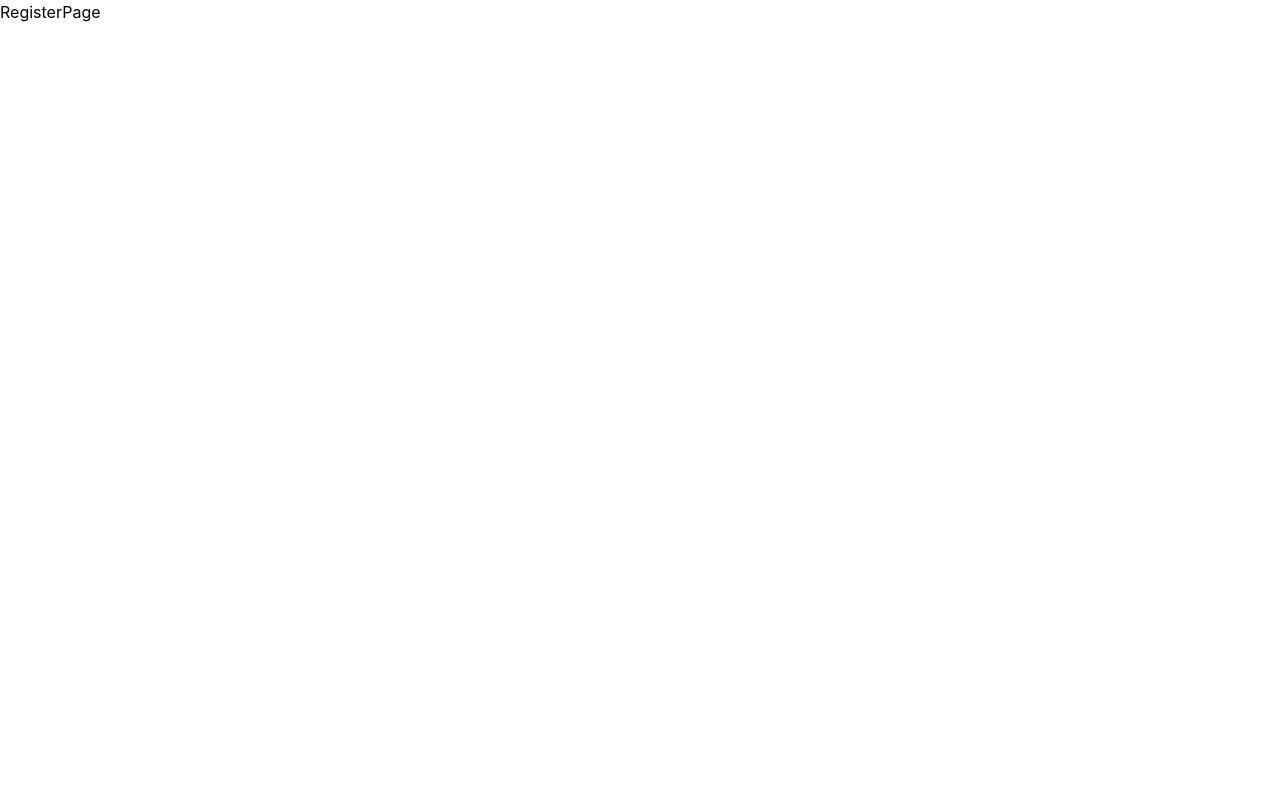
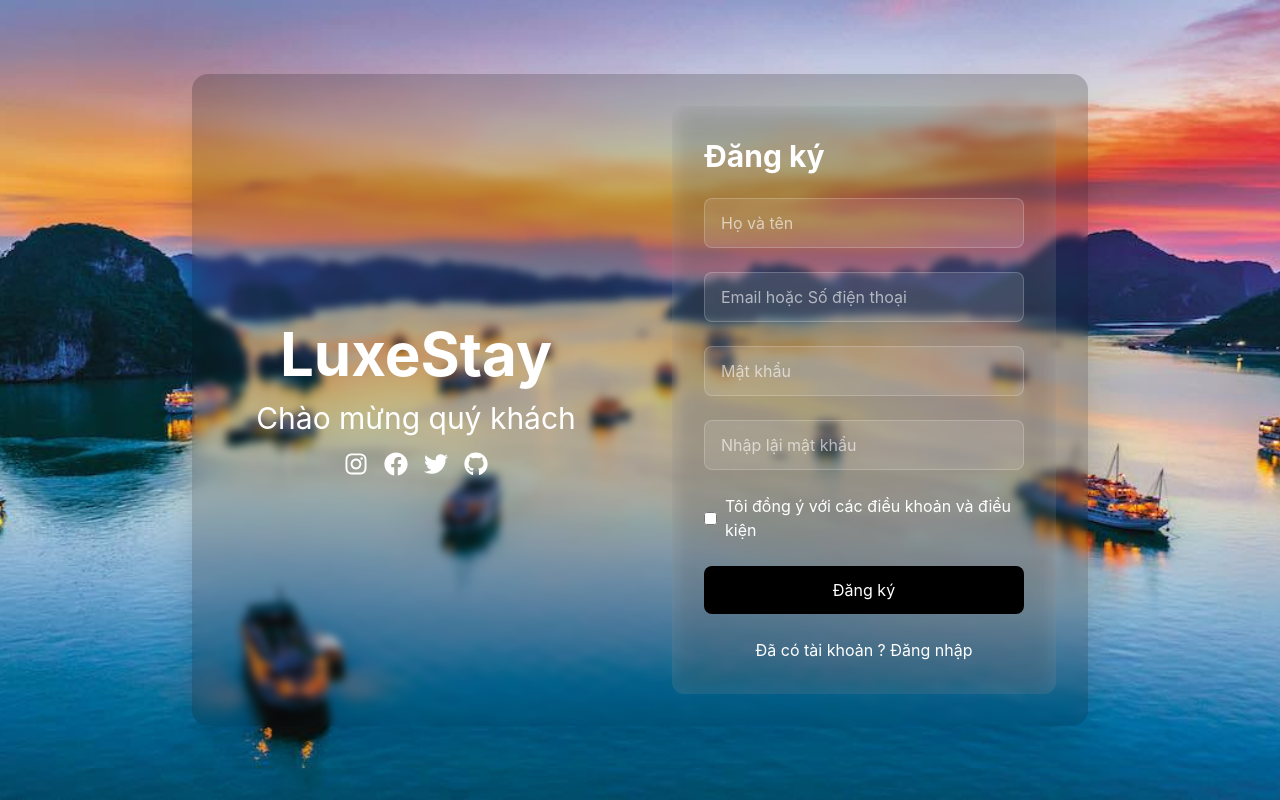
Before and after one commit to Toantapcode/CDTN23-24, a React (Create React App) app: page /register in a window 1280 px wide. Built offline with nearby package versions, Linux system fonts and the light colour scheme.

Commit message:
giao diện login và register

```diff
--- a/package.json
+++ b/package.json
@@ -6,6 +6,7 @@
     "cra-template": "1.2.0",
     "react": "^19.0.0",
     "react-dom": "^19.0.0",
+    "react-icons": "^5.4.0",
     "react-router-dom": "^7.0.2",
     "react-scripts": "5.0.1"
   },
--- a/src/component/pages/LoginPage/index.js
+++ b/src/component/pages/LoginPage/index.js
@@ -1,6 +1,74 @@
+import React from 'react'
+import { FaInstagram, FaFacebook, FaTwitter, FaGithub } from 'react-icons/fa'
+
 function LoginPage() {
     return (
-        <div>LoginPage</div>
+        <div className="min-h-screen w-full bg-cover bg-center flex items-center justify-center p-4"
+            style={{ backgroundImage: `url(${require('../../../assets/image/bglogin.jpg')})` }}>
+            <div className="w-full max-w-4xl bg-black/20 backdrop-blur-sm rounded-2xl overflow-hidden shadow-2xl flex">
+                {/* Left side - Welcome text */}
+                <div className="flex-1 p-8 text-white flex flex-col items-center justify-center text-center">
+                    <h1 className="text-6xl font-bold mb-4">LuxeStay</h1>
+                    <h2 className="text-3xl mb-4">Chào mừng quý khách</h2>
+
+                    {/* Social Media Icons */}
+                    <div className="flex gap-4">
+                        <a href="#" className="text-white hover:text-gray-300 transition-colors">
+                            <FaInstagram size={24} />
+                        </a>
+                        <a href="#" className="text-white hover:text-gray-300 transition-colors">
+                            <FaFacebook size={24} />
+                        </a>
+                        <a href="#" className="text-white hover:text-gray-300 transition-colors">
+                            <FaTwitter size={24} />
+                        </a>
+                        <a href="#" className="text-white hover:text-gray-300 transition-colors">
+                            <FaGithub size={24} />
+                        </a>
+                    </div>
+                </div>
+
+                {/* Right side - Login form */}
+                <div className="flex-1 p-8">
+                    <div className="bg-white/10 backdrop-blur-md p-8 rounded-xl">
+                        <h2 className="text-3xl font-bold text-white mb-6">Đăng nhập</h2>
+                        <form className="space-y-6">
+                            <div>
+                                <input
+                                    type="email"
+                                    placeholder="Email hoặc Số điện thoại"
+                                    className="w-full px-4 py-3 bg-white/10 border border-white/20 rounded-lg text-white placeholder-white/60 focus:outline-none focus:border-white/40"
+                                />
+                            </div>
+                            <div>
+                                <input
+                                    type="password"
+                                    placeholder="Mật khẩu"
+                                    className="w-full px-4 py-3 bg-white/10 border border-white/20 rounded-lg text-white placeholder-white/60 focus:outline-none focus:border-white/40"
+                                />
+                            </div>
+                            <div className="flex items-center justify-between text-white">
+                                <label className="flex items-center">
+                                    <input type="checkbox" className="mr-2" />
+                                    Ghi nhớ mật khẩu
+                                </label>
+                                <a href="#" className="hover:underline">Quên mật khẩu?</a>
+                            </div>
+                            <button
+                                type="submit"
+                                className="w-full py-3 bg-black text-white rounded-lg hover:bg-black/80 transition-colors"
+                            >
+                                Login
+                            </button>
+                            <p className="text-center text-white">
+                                Bạn chưa có tài khoản?{' '}
+                                <a href="/register" className="hover:underline">Đăng ký</a>
+                            </p>
+                        </form>
+                    </div>
+                </div>
+            </div>
+        </div>
     );
 }
 
--- a/src/component/pages/RegisterPage/index.js
+++ b/src/component/pages/RegisterPage/index.js
@@ -1,6 +1,87 @@
+import React from 'react'
+import { FaInstagram, FaFacebook, FaTwitter, FaGithub } from 'react-icons/fa'
+
 function RegisterPage() {
     return (
-        <div>RegisterPage</div>
+        <div className="min-h-screen w-full bg-cover bg-center flex items-center justify-center p-4"
+            style={{ backgroundImage: `url(${require('../../../assets/image/bglogin.jpg')})` }}>
+            <div className="w-full max-w-4xl bg-black/20 backdrop-blur-sm rounded-2xl overflow-hidden shadow-2xl flex">
+                {/* Left side - Welcome text */}
+                <div className="flex-1 p-8 text-white flex flex-col items-center justify-center text-center">
+                    <h1 className="text-6xl font-bold mb-4">LuxeStay</h1>
+                    <h2 className="text-3xl mb-4">Chào mừng quý khách</h2>
+
+                    {/* Social Media Icons */}
+                    <div className="flex gap-4">
+                        <a href="#" className="text-white hover:text-gray-300 transition-colors">
+                            <FaInstagram size={24} />
+                        </a>
+                        <a href="#" className="text-white hover:text-gray-300 transition-colors">
+                            <FaFacebook size={24} />
+                        </a>
+                        <a href="#" className="text-white hover:text-gray-300 transition-colors">
+                            <FaTwitter size={24} />
+                        </a>
+                        <a href="#" className="text-white hover:text-gray-300 transition-colors">
+                            <FaGithub size={24} />
+                        </a>
+                    </div>
+                </div>
+
+                {/* Right side - Register form */}
+                <div className="flex-1 p-8">
+                    <div className="bg-white/10 backdrop-blur-md p-8 rounded-xl">
+                        <h2 className="text-3xl font-bold text-white mb-6">Đăng ký</h2>
+                        <form className="space-y-6">
+                            <div>
+                                <input
+                                    type="text"
+                                    placeholder="Họ và tên"
+                                    className="w-full px-4 py-3 bg-white/10 border border-white/20 rounded-lg text-white placeholder-white/60 focus:outline-none focus:border-white/40"
+                                />
+                            </div>
+                            <div>
+                                <input
+                                    type="email"
+                                    placeholder="Email hoặc Số điện thoại"
+                                    className="w-full px-4 py-3 bg-white/10 border border-white/20 rounded-lg text-white placeholder-white/60 focus:outline-none focus:border-white/40"
+                                />
+                            </div>
+                            <div>
+                                <input
+                                    type="password"
+                                    placeholder="Mật khẩu"
+                                    className="w-full px-4 py-3 bg-white/10 border border-white/20 rounded-lg text-white placeholder-white/60 focus:outline-none focus:border-white/40"
+                                />
+                            </div>
+                            <div>
+                                <input
+                                    type="password"
+                                    placeholder="Nhập lậi mật khẩu"
+                                    className="w-full px-4 py-3 bg-white/10 border border-white/20 rounded-lg text-white placeholder-white/60 focus:outline-none focus:border-white/40"
+                                />
+                            </div>
+                            <div className="flex items-center justify-between text-white">
+                                <label className="flex items-center">
+                                    <input type="checkbox" className="mr-2" />
+                                    Tôi đồng ý với các điều khoản và điều kiện
+                                </label>
+                            </div>
+                            <button
+                                type="submit"
+                                className="w-full py-3 bg-black text-white rounded-lg hover:bg-black/80 transition-colors"
+                            >
+                                Đăng ký
+                            </button>
+                            <p className="text-center text-white">
+                                Đã có tài khoản   ?{' '}
+                                <a href="/login" className="hover:underline">Đăng nhập</a>
+                            </p>
+                        </form>
+                    </div>
+                </div>
+            </div>
+        </div>
     );
 }
 
```
Also changed, not shown: src/assets/image/bglogin.jpg (added), 1 other file (tests, documents, lock files or other folders).
